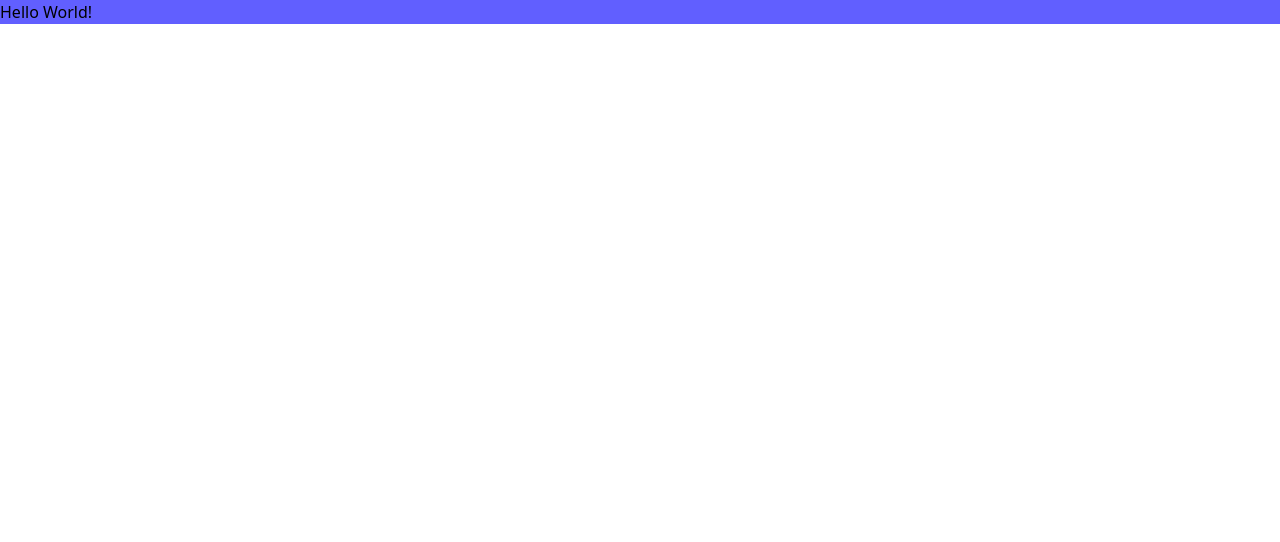
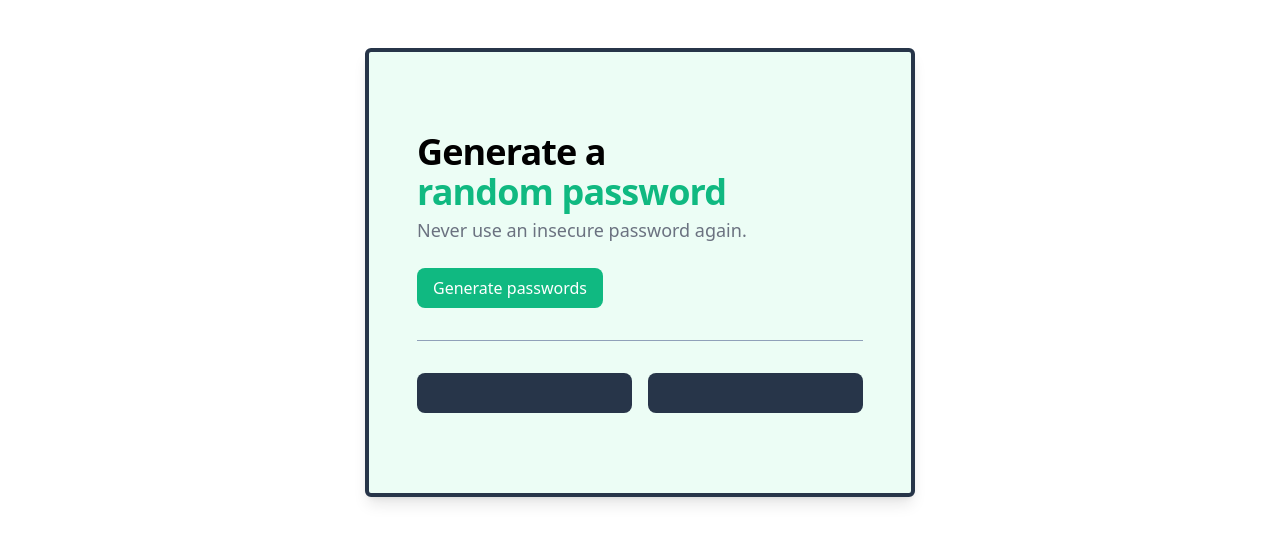
Before and after one commit to terabvte/web_learn, a plain HTML site: page password/src/index.html in a window 1280 px wide. Drawn offline with nearby package versions, Linux system fonts and the light colour scheme.

Commit message:
Create and complete HTML + CSS (Tailwind)

```diff
--- a/password/src/index.html
+++ b/password/src/index.html
@@ -7,7 +7,26 @@
     <title>Password</title>
   </head>
   <body>
-    <h1 class="bg-indigo-500">Hello World!</h1>
-    <!-- <article class=""></article> -->
+    <article
+      class="mx-auto mt-12 bg-[#ecfdf5] w-[550px] px-12 py-20 shadow-lg border-4 rounded-md border-[#273549]"
+    >
+      <h1 class="font-extrabold text-4xl tracking-tight">Generate a</h1>
+      <h1 class="font-extrabold text-4xl text-[#10b981] mb-1 tracking-tight">
+        random password
+      </h1>
+      <p class="text-[#6b7280] mb-6 text-lg">
+        Never use an insecure password again.
+      </p>
+      <button
+        class="bg-[#10b981] text-white mb-8 p-2 px-4 rounded-lg cursor-pointer"
+      >
+        Generate passwords
+      </button>
+      <hr class="border-slate-400 mb-8" />
+      <div class="flex justify-stretch gap-4 h-10">
+        <div class="bg-[#273549] flex-1 rounded-lg"></div>
+        <div class="bg-[#273549] flex-1 rounded-lg"></div>
+      </div>
+    </article>
   </body>
 </html>
```
